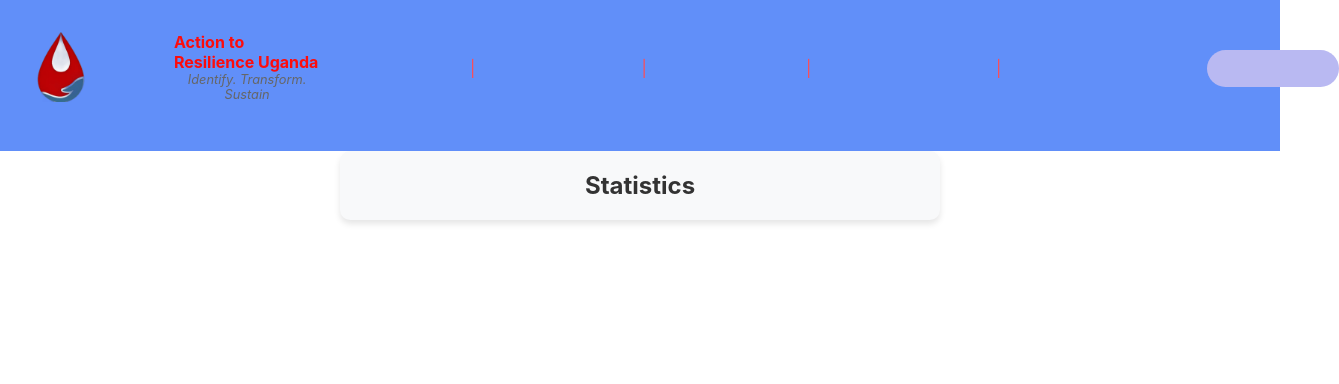
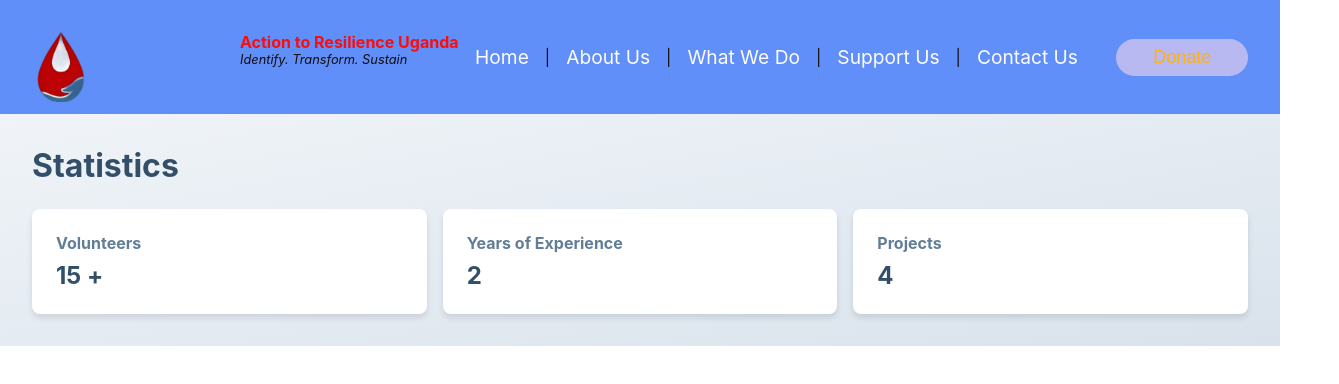
Before and after one commit to cosmah/actiontoresilienceuganda, a React (Create React App) app in the folder actiontoresilienceuganda/: page /stats in a window 1280 px wide. Shown: the top 384 px of the page, 1339 px wide, since content can reach past the window. Built offline with nearby package versions, Linux system fonts and the light colour scheme.

Commit message:
added the statistics component

```diff
--- a/actiontoresilienceuganda/src/components/Stats/Stats.css
+++ b/actiontoresilienceuganda/src/components/Stats/Stats.css
@@ -1,35 +1,47 @@
-.statistics {
-    max-width: 600px;
-    margin: 0 auto;
-    padding: 20px;
-    background-color: #f8f9fa;
-    border-radius: 10px;
-    box-shadow: 0 4px 6px rgba(0, 0, 0, 0.1);
+.stats-container {
+  padding: 2rem;
+  background: linear-gradient(to bottom right, #f0f4f8, #d9e2ec);
 }
 
-  h2 {
-    text-align: center;
-    color: #333;
+.stats-header {
+  font-size: 2rem;
+  font-weight: bold;
+  color: #334e68;
+  margin-bottom: 1.5rem;
 }
 
-  p {
-    text-align: center;
-    color: #666;
-    font-size: 14px;
-    margin-bottom: 15px;
+.stats-grid {
+  display: grid;
+  grid-template-columns: repeat(auto-fit, minmax(250px, 1fr));
+  gap: 1rem;
 }
 
-  ul {
-    list-style-type: none;
-    padding-left: 0;
+.stat-card {
+  background-color: white;
+  border-radius: 8px;
+  padding: 1.5rem;
+  box-shadow: 0 4px 6px rgba(0, 0, 0, 0.1);
+  transition: box-shadow 0.3s ease;
 }
 
-  li {
-    position: relative;
-    margin-bottom: 15px;
-    padding-left: 40px;
-    background-image: linear-gradient(to right, #ff416c, #ff4b52);
-    background-clip: text;
-    -webkit-background-clip: text;
-    -webkit-text-fill-color: transparent;
+.stat-card:hover {
+  box-shadow: 0 10px 15px rgba(0, 0, 0, 0.1);
 }
+
+.stat-title {
+  font-size: 1rem;
+  color: #627d98;
+  margin-bottom: 0.5rem;
+}
+
+.stat-value {
+  font-size: 1.5rem;
+  font-weight: bold;
+  color: #334e68;
+}
+
+@media (max-width: 768px) {
+  .stats-grid {
+    grid-template-columns: 1fr;
+  }
+}
--- a/actiontoresilienceuganda/src/components/Stats/Stats.jsx
+++ b/actiontoresilienceuganda/src/components/Stats/Stats.jsx
@@ -1,25 +1,38 @@
-import React, { useEffect, useState } from 'react';
+import React from 'react';
 import CountUp from 'react-countup';
 import './Stats.css';
 
-const Stats = ({ users, posts, comments }) => {
-  const [startCount, setStartCount] = useState(false);
+const StatCard = ({ title, value, prefix = '', suffix = '' }) => (
+  <div className="stat-card">
+    <h3 className="stat-title">{title}</h3>
+    <div className="stat-value">
+      {prefix}
+      <CountUp end={value} duration={2.5} separator="," />
+      {suffix}
+    </div>
+  </div>
+);
 
-  useEffect(() => {
-    setTimeout(() => setStartCount(true), 100); // Simulate delay
-  }, []);
-
+const Stats = ({ volunteers = 15, years = 2, projects = 4 }) => {
   return (
-    <>
-      <div className='statistics'>
-        <h2>Statistics</h2>
-        <ul>
-          {users && <li>Number of users: {startCount ? <CountUp start={20} end={users} duration={2} /> : ''}</li>}
-          {posts && <li>Number of posts: {startCount ? <CountUp start={30} end={posts} duration={2} /> : ''}</li>}
-          {comments && <li>Number of comments: {startCount ? <CountUp start={9} end={comments} duration={2} /> : ''}</li>}
-        </ul>
+    <div className="stats-container">
+      <h2 className="stats-header">Statistics</h2>
+      <div className="stats-grid">
+        <StatCard
+          title="Volunteers"
+          value={volunteers}
+          suffix=" +"
+        />
+        <StatCard
+          title="Years of Experience"
+          value={years}
+        />
+        <StatCard
+          title="Projects"
+          value={projects}
+        />
       </div>
-    </>
+    </div>
   );
 };
 
```
Lines whose indentation alone changed are shown as unchanged.
